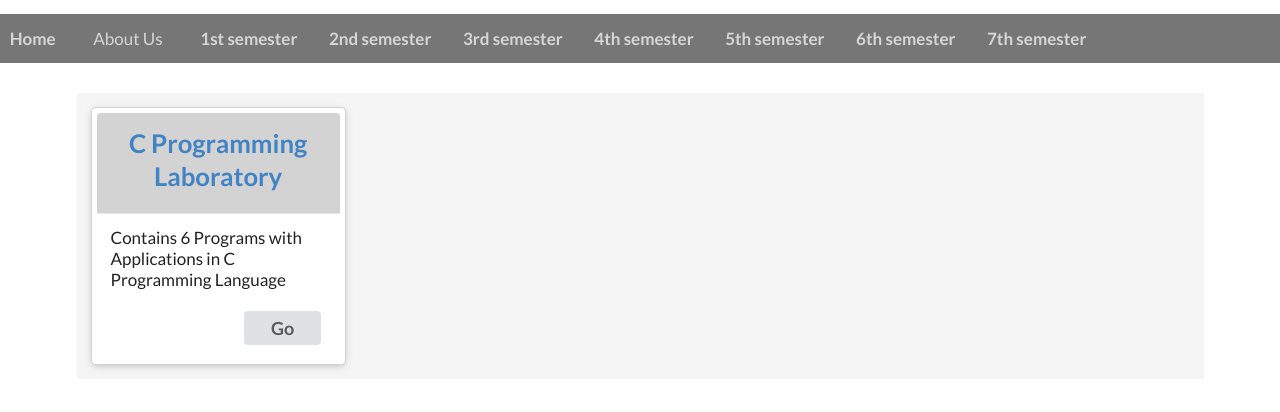
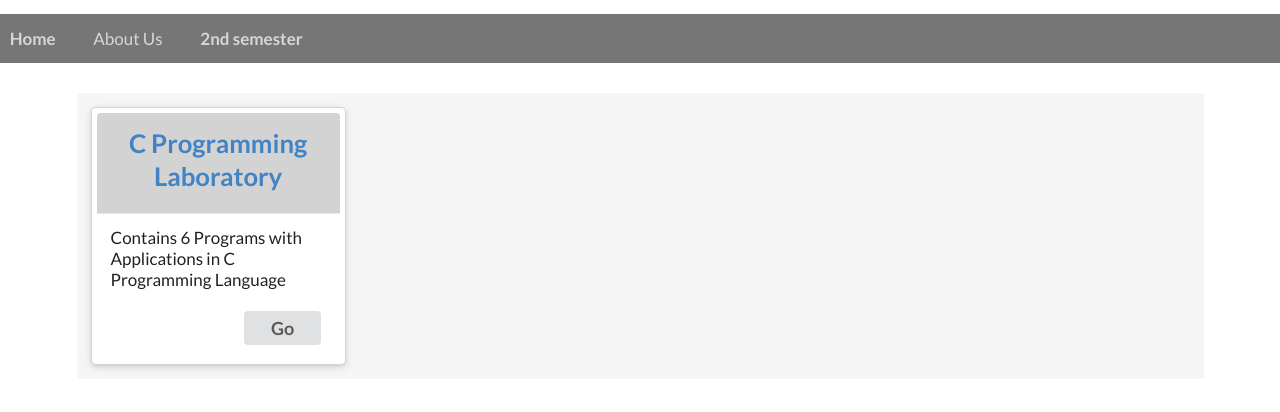
Before and after one commit to roopashree375/vl, a PHP site: page /titles2.php in a window 1280 px wide. Shown: the part 94-506 px from the top of the page. Run offline with PHP 8.4, Linux system fonts and the light colour scheme.

Commit message:
Update titles2.php

```diff
--- a/titles2.php
+++ b/titles2.php
@@ -39,27 +39,11 @@
  <a class="item">
     About Us
   </a>
-  <a class="header item" href="titles1.php">
-      1st semester
-    </a>
+
     <a class="header item" href="titles2.php">
       2nd semester
     </a>
-    <a class="header item" href="titles3.php">
-      3rd semester
-    </a>
-    <a class="header item" href="titles4.php">
-      4th semester
-    </a>
-    <a class="header item" href="titles5.php">
-      5th semester
-    </a>
-    <a class="header item" href="titles6.php">
-      6th semester
-    </a>
-    <a class="header item" href="titles7.php">
-      7th semester
-    </a>
+
 </div>
 </div>
 <div id="toTop"><i class="chevron up icon"></i></div>
```
